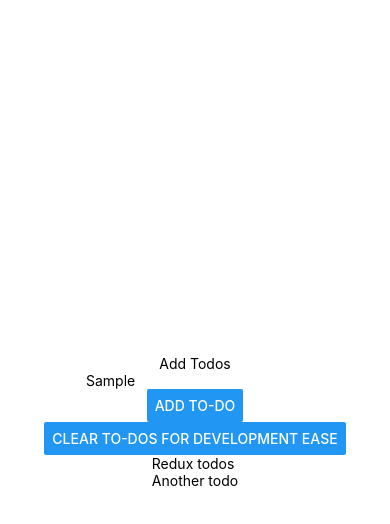
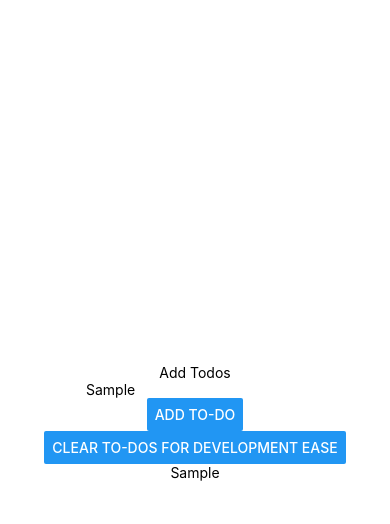
Before and after one commit to macrawford/todoListMatthewCrawford, a React Native app in the folder TodoApp/: screen / in a window 390 px wide. Both pictures are taken after typing "Sample" into the empty fields and a click on the button "ADD TO-DO". Shown: the top 524 px of the page. Built offline with nearby package versions, Linux system fonts and the light colour scheme.

Commit message:
Got add todo working with redux and actual user input

```diff
--- a/TodoApp/App.js
+++ b/TodoApp/App.js
@@ -6,12 +6,14 @@ import {store} from './src/store/index.js';
 const App = () => {
   return (
     <Provider store={store}>
-      <HomeScreen />
+      <HomeScreen/>
     </Provider>
   )
 };
 
 export default App;
+
+//      DELETE THE BELOW BEFORE SUBMITTING
 
 // import React from 'react';
 // import type {Node} from 'react';
--- a/TodoApp/src/screens/HomeScreen.js
+++ b/TodoApp/src/screens/HomeScreen.js
@@ -1,6 +1,8 @@
 import React, {useState} from 'react';
 import {View, Text, TextInput, StyleSheet, Button} from 'react-native';
 import {useSelector, useDispatch} from 'react-redux';
+
+// BREAK TODO HEADER, INPUT BOX/SUBMIT BUTTON, AND TODOS WITH THEIR CORRESPONDING EDIT/DELETE, ETC AS THEIR OWN COMPONENTS
 
 const HomeScreen = () => {
   const todos = useSelector(state => state);
@@ -9,17 +11,23 @@ const HomeScreen = () => {
   const handleChangeTodo = (e) => {
     setCurrentTodo(e)
   };
+  const addTodo = (text) => {
+    return {
+      type: 'ADD_TODO',
+      text
+    }
+  }
   return (
     <View style={styles.container}>
       <Text>
         Add Todos
       </Text>
       <TextInput placeholder="Enter to-do here" onChangeText={(e) => handleChangeTodo(e)}/>
-      <Button title="Add to-do" onPress={() => dispatch({ type: 'ADD_TODO'})}/>
+      <Button title="Add to-do" onPress={() => dispatch({ type: 'ADD_TODO', payload: {description: currentTodo}})}/>
       {/*  DELETE THE BELOW BEFORE FINISHING */}
       <Button title="Clear to-dos for development ease" onPress={() => dispatch({ type: 'CLEAR_TODOS'})}/>
       <View>
-        {todos.map((todo) => <Text>{todo}</Text>)}
+        {todos.map((todo) => <Text key={todo.id}>{todo.description}</Text>)}
       </View>
     </View>
   )
--- a/TodoApp/src/store/actions/addTodo.js
+++ b/TodoApp/src/store/actions/addTodo.js
@@ -1,7 +1,10 @@
 export const ADD_TODO = 'ADD_TODO';
 
-export const addTodo = () => {
-  return async dispatch => {
-    {type: ADD_TODO}
+export const addTodo = (text) => {
+  return {
+    type: ADD_TODO,
+    payload: {
+      description: ''
+    }
   }
 };
--- a/TodoApp/src/store/index.js
+++ b/TodoApp/src/store/index.js
@@ -1,4 +1,7 @@
 import {createStore, applyMiddleware} from 'redux';
 import { getTodos } from './reducers/todos.js';
 
+// export default const store means you can import it in other modules with just import store
+// if you do export const store you have to import {store}
+
 export const store = createStore(getTodos)
--- a/TodoApp/src/store/reducers/todos.js
+++ b/TodoApp/src/store/reducers/todos.js
@@ -2,16 +2,25 @@ import { GET_TODOS } from '../actions/todos';
 import { ADD_TODO } from '../actions/addTodo';
 import { CLEAR_TODOS } from '../actions/clearTodos';
 
-const initialState = ['Redux todos'];
+const initialState = [];
+// change initial state to empty array eventually
+let lastId = 0;
 
 export const getTodos = (state = initialState, action) => {
   switch (action.type) {
     case GET_TODOS:
       return initialState;
     case ADD_TODO:
-      return [...state, 'Another todo']
+      return [
+        ...state,
+        {
+          id: ++lastId,
+          description: action.payload.description,
+          completed: false
+        }
+      ]
     case CLEAR_TODOS:
-      return ['Redux todos']
+      return initialState;
     default:
       return state
   }
```
